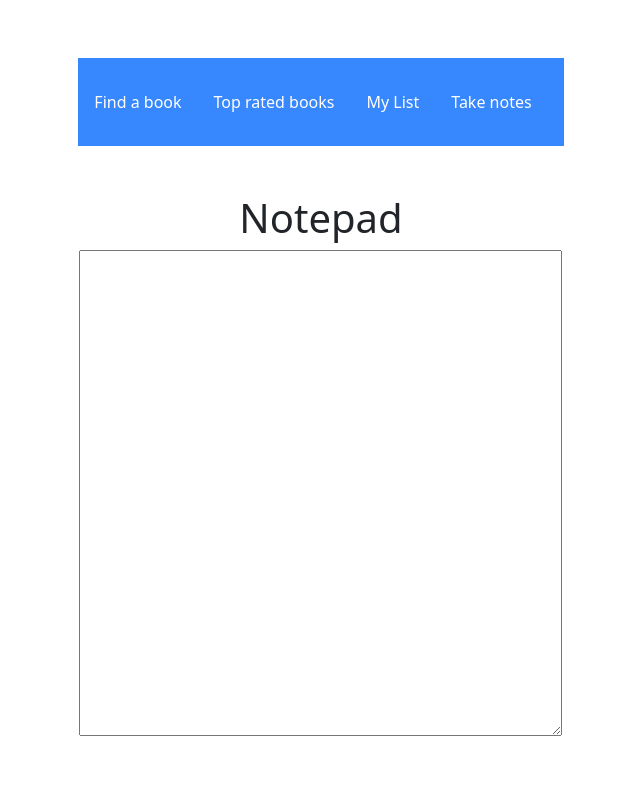
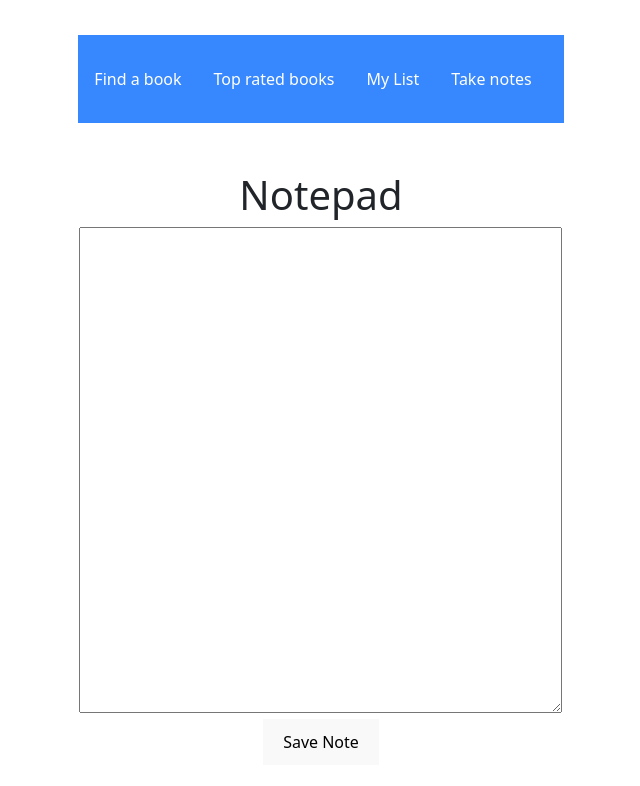
Before and after one commit to eayers127/books, a React (Vite) app in the folder books-final/: page / in a window 1280 px wide. Both pictures are taken after a click on the item "Take notes". Shown: the top 786 px of the page, without its empty margins (319-959 px from the left). Built offline with nearby package versions, Linux system fonts and the light colour scheme.

Commit message:
Added save to notes

```diff
--- a/books-final/index.html
+++ b/books-final/index.html
@@ -4,7 +4,7 @@
     <meta charset="UTF-8" />
     <link rel="icon" type="image/svg+xml" href="/vite.svg" />
     <meta name="viewport" content="width=device-width, initial-scale=1.0" />
-    <title>Vite + React</title>
+    <title>React Books</title>
   </head>
   <body>
     <div id="root"></div>
--- a/books-final/src/components/Notepad.jsx
+++ b/books-final/src/components/Notepad.jsx
@@ -2,15 +2,23 @@ import React, { useState } from 'react';
 
 const Notepad = () => {
   const [notes, setNotes] = useState('');
+  const [savedNotes, setSavedNotes] = useState([]);
 
   const handleChange = (event) => {
     setNotes(event.target.value);
   };
 
+  const handleSave = (event) => {
+    setSavedNotes(event.target.value);
+  }
+
   return (
     <div>
       <h1>Notepad</h1>
       <textarea rows="20" cols="50" value={notes} onChange={handleChange} />
+      <div>
+        <button onClick={handleSave}>Save Note</button>
+      </div>
     </div>
   );
 };
```
